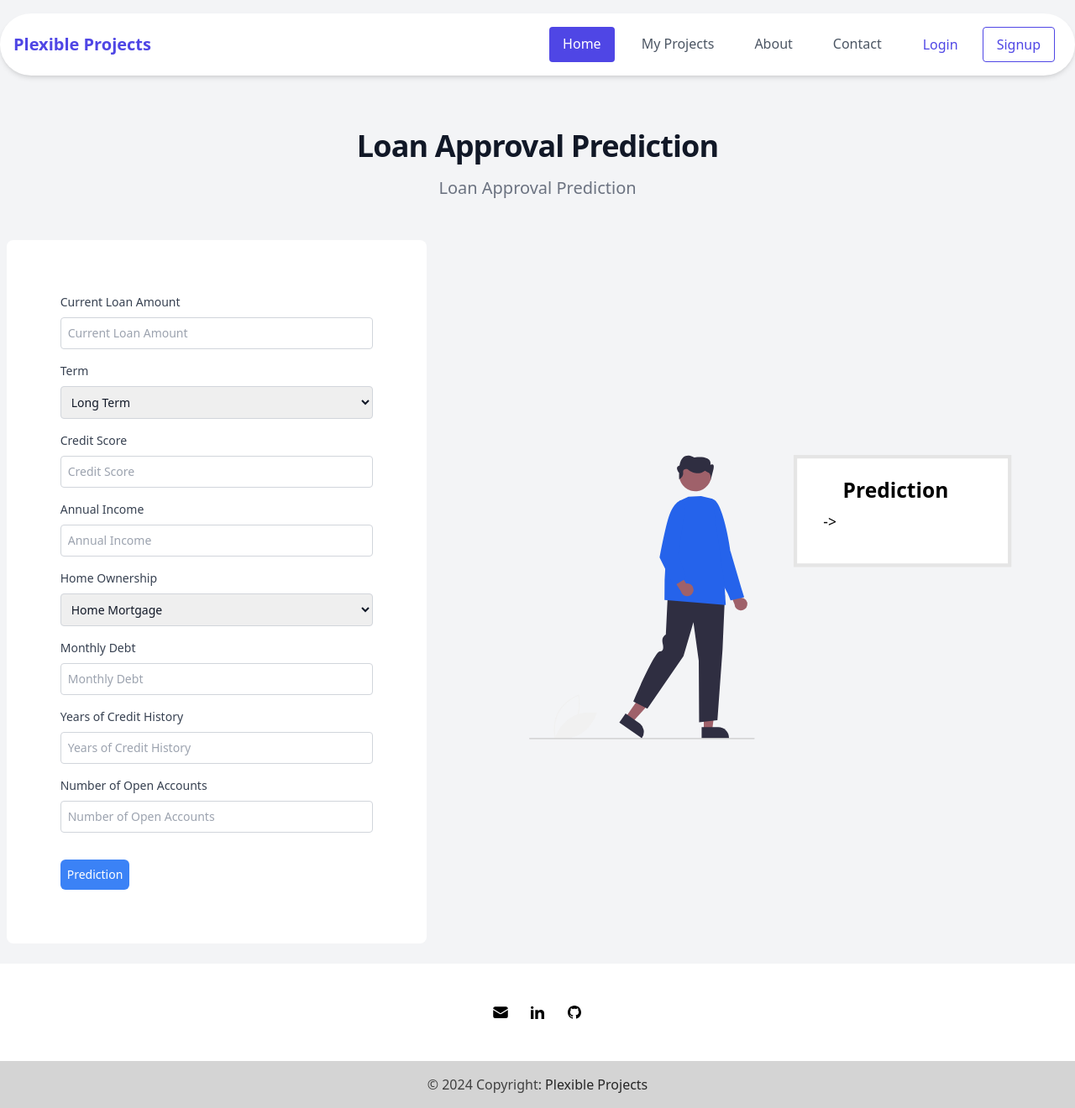
After one commit to plexible/FastAPI-Project, a FastAPI app: template templates/loan-approval-prediction.html in a window 1280 px wide. The commit adds this page. Shown: the whole page at 84% size. Run offline with FastAPI, Linux system fonts and the light colour scheme; the template is opened without the code that fills it, so the values that code supplies are empty; some libraries are stand-ins or nearby versions.

Commit message:
Update and Project Added - html and javascript file changed and modified -Loan Approval Project added. ML model and scaler uploaded.

```diff
--- a/app.py
+++ b/app.py
@@ -6,9 +6,11 @@ from fastapi_mail import FastMail, MessageSchema,ConnectionConfig
 from typing import Dict, Any, List
 from pathlib import Path
 from pydantic import EmailStr, BaseModel
-from EmbeddingExtractingPart import embedding_to_img, extracting_embedded_data
+from projects_documents.EmbeddingExtractingPart import embedding_to_img, extracting_embedded_data
 from cv2 import imwrite
 import os
+from joblib import load
+import pandas
 
 app = FastAPI()
 templates = Jinja2Templates(directory="templates")
@@ -17,17 +19,21 @@ app.mount("/static", StaticFiles(directory="static"), name="static")
 async def read_item(request: Request):
     return templates.TemplateResponse("main.html", {"request": request})
 @app.get("/about-me/", response_class=HTMLResponse)
-async def about_us(request: Request):
+async def about_me(request: Request):
     return templates.TemplateResponse("about-me.html", {"request": request})
-@app.get("/MyProjects/", response_class=HTMLResponse)
-async def about_us(request: Request):
-    return templates.TemplateResponse("MyProjects.html", {"request": request})
 @app.get("/contact-me/", response_class=HTMLResponse)
-async def about_us(request: Request):
+async def contact_me(request: Request):
     return templates.TemplateResponse("contact-me.html", {"request": request})
+@app.get("/my-projects/", response_class=HTMLResponse)
+async def my_prjects(request: Request):
+    return templates.TemplateResponse("my-projects.html", {"request": request})
 @app.get("/Secure-Data-Transfer-and-Information-Hiding/", response_class=HTMLResponse)
 async def embedding_page(request: Request):
     return templates.TemplateResponse("Secure-Data-Transfer-and-Information-Hiding.html", {"request": request})
+@app.get("/loan-approval-prediction/", response_class=HTMLResponse)
+async def loan_approval_prediction(request: Request):
+    return templates.TemplateResponse("loan-approval-prediction.html", {"request": request})
+
 
 @app.post("/Secure-Data-Transfer-and-Information-Hiding/embedding/")
 async def upload_image(
@@ -57,10 +63,8 @@ async def upload_image(
         print(uploaded_image_path)
         imwrite(embedded_img, new_img)
 
-        # Set success message
-        success_message = "Embedding completed"
         if embedded_image_path:
-            success_message = "Extracting completed"
+            success_message = "Embedding completed"
             return JSONResponse(content={"success_message": success_message, "embedded_image": embedded_image_path})
         else:
             raise HTTPException(status_code=400, detail="Failed to extract information from the image")
@@ -86,7 +90,6 @@ async def extracting(request: Request, file: UploadFile = File(...)):
         with open(image_path, "wb") as image_file:
             image_file.write(file.file.read())
         extracted_info = extracting_embedded_data(image_path)
-        success_message = "Extracting completed"
         if extracted_info:
             success_message = "Extracting completed"
             return JSONResponse(content={ "success_message": success_message, **extracted_info})
@@ -95,6 +98,46 @@ async def extracting(request: Request, file: UploadFile = File(...)):
 
     except Exception as e:
         raise HTTPException(status_code=500, detail=f"Error: {str(e)}")
+
+def preprocess_user_input(user_input, scaler):
+    scaled_input = scaler.transform([user_input])
+    return scaled_input
+
+@app.post("/loan-approval-prediction/")
+async def prediction(request: Request,
+    current_loan_amount: str = Form(...),
+    term: str = Form(...),
+    credit_score: str = Form(...),
+    annual_income: str = Form(...),
+    home_ownership: str = Form(...),
+    monthly_debt: str = Form(...),
+    years_of_credit_history: str = Form(...),
+    number_of_open_accounts: str = Form(...)):
+    try:
+        input_data = [
+            float(current_loan_amount),
+            int(term),
+            float(credit_score),
+            float(annual_income),
+            int(home_ownership),
+            float(monthly_debt),
+            float(years_of_credit_history),
+            float(number_of_open_accounts)
+        ]
+        loaded_model = load('projects_documents/random_forest_model.joblib')
+        scaler = load('projects_documents/scaler.joblib')
+        scaled_input = preprocess_user_input(input_data, scaler)
+        prediction = loaded_model.predict(scaled_input)
+        prediction_result = prediction[0]
+        if prediction_result != None:
+            prediction_result = "Not approved" if prediction_result == 0 else "Approved"
+            success_message = "Prediction completed"
+            return JSONResponse(content={ "success_message": success_message, "prediction": prediction_result})
+        else:
+            raise HTTPException(status_code=400, detail="Failed to predict")
+    except Exception as e:
+        raise HTTPException(status_code=500, detail=f"Error: {str(e)}")
+
 
 # E-posta ayarları
 conf = ConnectionConfig(
--- /dev/null
+++ b/static/scripts/my-projects-script.js
@@ -0,0 +1,120 @@
+
+function previewImage(name, fileId) {
+    var preview = document.getElementById(name);
+    var fileInput = document.getElementById(fileId);
+    var file = fileInput.files[0];
+    var reader = new FileReader();
+
+    reader.onloadend = function () {
+        preview.innerHTML = '<img src="' + reader.result + '" alt="Selected Image">';
+    }
+
+    if (file) {
+        reader.readAsDataURL(file);
+    } else {
+        preview.innerHTML = '';
+    }
+}
+
+
+$(document).ready(function() {
+    function showCustomPopup(icon, title, message) {
+        Swal.fire({
+            icon: icon,
+            title: title,
+            text: message
+        });
+    }
+
+    $('#loanForm').submit(function(e) {
+        e.preventDefault();
+
+        var formData = new FormData(this);
+
+        $.ajax({
+            type: 'POST',
+            url: '/loan-approval-prediction/',
+            data: formData,
+            contentType: false,
+            processData: false,
+            success: function(response) {
+                if (response.prediction) {
+                    $('#prediction-output').text(response.prediction);
+                    $('#result-message-prediction').text(response.success_message);
+                    showCustomPopup('success', response.success_message, response.success_message);
+                } else {
+                    console.error("Prediction Problem");
+                }
+            },
+            error: function(error) {
+                console.error(error);
+            }
+        });
+    });
+
+    $('#embedForm').submit(function(e) {
+        e.preventDefault();
+
+        var formData = new FormData(this);
+
+        $.ajax({
+            type: 'POST',
+            url: '/Secure-Data-Transfer-and-Information-Hiding/embedding/',
+            data: formData,
+            contentType: false,
+            processData: false,
+            success: function(response) {
+                if (response.embedded_image) {
+                    var imagePath = response.embedded_image;
+                    var imageUrl = '/static/' + encodeURIComponent(imagePath);
+
+                    $('#embeddedImage').attr('src', imageUrl);
+                    console.log(imagePath);
+
+                    $('#result-message-embedding').text(response.success_message);
+                    showCustomPopup('success', response.success_message, response.success_message);
+
+                    $('#imageContainer').show();
+                } else {
+                    console.error("Embedded image path not found in the response");
+                }
+            },
+            error: function(error) {
+                console.error(error);
+            }
+        });
+    });
+
+    $('#uploadForm').submit(function(e) {
+        e.preventDefault();
+
+        var formData = new FormData(this);
+
+        $.ajax({
+            type: 'POST',
+            url: '/Secure-Data-Transfer-and-Information-Hiding/extracting/',
+            data: formData,
+            contentType: false,
+            processData: false,
+            success: function(response) {
+                if ('name' in response && 'surname' in response && 'tcno' in response) {
+                    console.log(response.name)
+                    $('#name-output').text(response.name);
+                    $('#surname-output').text(response.surname);
+                    $('#tcno-output').text(response.tcno);
+
+                    $('#result-message-extracting').text(response.success_message);
+                    showCustomPopup('success', response.success_message, response.success_message);
+                } else {
+                    console.error('Invalid response format');
+                }
+            },
+            error: function(error) {
+                console.error(error);
+            }
+        });
+    });
+
+
+
+});
--- a/templates/header.html
+++ b/templates/header.html
@@ -2,7 +2,7 @@
 <html lang="en">
 <script src="https://cdn.tailwindcss.com"></script>
 <header>
-    <nav class="bg-white py-2 md:py-4">
+    <nav class="bg-white py-2 my-4 rounded-[45px] md:py-4 shadow-md max-w-[1700px] mx-auto">
         <div class="container px-4 mx-auto md:flex md:items-center">
 
           <div class="flex justify-between items-center">
@@ -15,11 +15,11 @@
           <div class="hidden md:flex flex-col md:flex-row md:ml-auto mt-3 md:mt-0 " id="navbar-collapse">
             <a href="/" class="p-2 lg:px-4 md:mx-2 text-white rounded bg-indigo-600">Home</a>
             <div class="relative group p-2 lg:px-4 md:mx-2 text-gray-600 rounded hover:bg-gray-200 hover:text-gray-700 transition-colors duration-300">
-              <a href="/MyProjects/">My Projects</a>
+              <a href="/my-projects/">My Projects</a>
               <div class="absolute hidden mt-2.5 space-y-2 bg-white rounded-md shadow-lg group-hover:block min-w-max left-0">
                   <a href="/Secure-Data-Transfer-and-Information-Hiding/" class="block px-4 py-2 text-gray-600 hover:bg-gray-200 hover:text-gray-700 transition-colors duration-300">Secure Data Transfer and Information Hiding Project</a>
+                  <a href="/loan-approval-prediction/" class="block px-4 py-2 text-gray-600 hover:bg-gray-200 hover:text-gray-700 transition-colors duration-300">Loan Approval Prediction</a>
                   <a href="#" class="block px-4 py-2 text-gray-600 hover:bg-gray-200 hover:text-gray-700 transition-colors duration-300">Bitcoin Price Prediction</a>
-                  <a href="#" class="block px-4 py-2 text-gray-600 hover:bg-gray-200 hover:text-gray-700 transition-colors duration-300">Loan Approval Prediction</a>
               </div>
             </div>
             <a href="/about-me" class="p-2 lg:px-4 md:mx-2 text-gray-600 rounded hover:bg-gray-200 hover:text-gray-700 transition-colors duration-300">About</a>
--- /dev/null
+++ b/templates/loan-approval-prediction.html
@@ -0,0 +1,101 @@
+<!DOCTYPE html>
+<html class="h-full">
+
+<head>
+    <!-- Include Tailwind CSS -->
+    <link href="https://cdn.jsdelivr.net/npm/tailwindcss@2.2.19/dist/tailwind.min.css" rel="stylesheet">
+    <link rel="stylesheet" href="https://cdn.jsdelivr.net/npm/sweetalert2@11">
+    <script src="https://cdn.jsdelivr.net/npm/sweetalert2@11"></script>
+    <meta charset="UTF-8">
+    <meta name="viewport" content="width=device-width, initial-scale=1.0">
+    <title>Your Page Title</title>
+    <script src="https://code.jquery.com/jquery-3.6.4.min.js"></script>
+    <script src="/static/scripts/my-projects-script.js"></script>
+</head>
+        <!-- Header Section -->
+<body>
+    {% include "header.html" %}
+    <div class="mx-auto my-12 max-w-screen-sm text-center">
+        <h2 class="mb-4 text-3xl lg:text-4xl tracking-tight font-extrabold text-gray-900 dark:text-white">Loan Approval Prediction</h2>
+        <p class="font-light text-gray-500 sm:text-xl dark:text-gray-400">Loan Approval Prediction</p>
+    </div>
+    <div class="w-full flex items-center justify-center">
+        <div class="lg:flex items-center space-x-16">
+            <div class="bg-white w-5/6 md:w-3/4 lg:w-2/3 xl:w-[500px] 2xl:w-[550px] px-16 py-8 rounded-lg">
+                <form class="my-8 text-sm" id="loanForm" target="loanTarget" action="/loan-approval-prediction/" method="post" enctype="multipart/form-data">
+                    <div class="flex flex-col my-4">
+                        <label for="current_loan_amount" class="text-gray-700">Current Loan Amount</label>
+                        <input type="text" name="current_loan_amount" id="current_loan_amount" class="mt-2 p-2 border border-gray-300 focus:outline-none focus:ring-0
+                        focus:border-gray-300 rounded text-sm text-gray-900" placeholder="Current Loan Amount">
+                    </div>
+                    <div class="flex flex-col my-4">
+                        <label for="term" class="text-gray-700">Term</label>
+                        <select id="term" name="term" class="mt-2 p-2 border border-gray-300 focus:outline-none focus:ring-0 focus:border-gray-300 rounded text-sm text-gray-900">
+                            <option value="0">Long Term</option>
+                            <option value="1">Short Term</option>
+                          </select>
+                    </div>
+                    <div class="flex flex-col my-4">
+                        <label for="credit_score" class="text-gray-700">Credit Score</label>
+                        <input type="text" name="credit_score" id="credit_score" class="mt-2 p-2 border border-gray-300 focus:outline-none focus:ring-0 focus:border-gray-300
+                         rounded text-sm text-gray-900" placeholder="Credit Score">
+                    </div>
+                    <div class="flex flex-col my-4">
+                        <label for="annual_income" class="text-gray-700">Annual Income</label>
+                        <input type="text" name="annual_income" id="annual_income" class="mt-2 p-2 border border-gray-300 focus:outline-none focus:ring-0
+                        focus:border-gray-300 rounded text-sm text-gray-900" placeholder="Annual Income">
+                    </div>
+                    <div class="flex flex-col my-4">
+                        <label for="home_ownership" class="text-gray-700">Home Ownership</label>
+                        <select id="home_ownership" name="home_ownership" class="mt-2 p-2 border border-gray-300 focus:outline-none focus:ring-0 focus:border-gray-300 rounded text-sm text-gray-900">
+                            <option value="1">Home Mortgage</option>
+                            <option value="3">Rent</option>
+                            <option value="2">Own Home</option>
+                            <option value="0">Have Mortgage</option>
+                          </select>
+                    </div>
+                    <div class="flex flex-col my-4">
+                        <label for="monthly_debt" class="text-gray-700">Monthly Debt</label>
+                        <input type="text" name="monthly_debt" id="monthly_debt" class="mt-2 p-2 border border-gray-300 focus:outline-none focus:ring-0 focus:border-gray-300
+                        rounded text-sm text-gray-900" placeholder="Monthly Debt">
+                    </div>
+                    <div class="flex flex-col my-4">
+                        <label for="years_of_credit_history" class="text-gray-700">Years of Credit History</label>
+                        <input type="text" name="years_of_credit_history" id="years_of_credit_history" class="mt-2 p-2 border border-gray-300 focus:outline-none
+                        focus:ring-0 focus:border-gray-300 rounded text-sm text-gray-900" placeholder="Years of Credit History">
+                    </div>
+                    <div class="flex flex-col my-4">
+                        <label for="number_of_open_accounts" class="text-gray-700">Number of Open Accounts</label>
+                        <input type="text" name="number_of_open_accounts" id="number_of_open_accounts" class="mt-2 p-2 border border-gray-300 focus:outline-none
+                        focus:ring-0 focus:border-gray-300 rounded text-sm text-gray-900" placeholder="Number of Open Accounts">
+                    </div>
+                    <div id="result-message-label" class="mt-4 text-green-600"><span id="result-message-prediction"></span></div>
+                    <input type="submit" value="Prediction" class="mt-4 bg-blue-500 text-white p-2 rounded-md cursor-pointer">
+                </form>
+            </div>
+            <div class="flex items-center justify-center">
+                <svg class="text-blue-600 w-5/6" xmlns="http://www.w3.org/2000/svg" data-name="Layer 1" width="700.544228" height="500.249375" viewBox="0 0 832.20604 500.35625" xmlns:xlink="http://www.w3.org/1999/xlink">
+                    <path d="M227.31663,699.06c-.05567-.24512-5.44-24.79785,5.55615-45.19043,10.99609-20.39166,34.46826-29.38477,34.7041-29.47363l1.07275-.40235.25342,1.11817c.05566.24511,5.43994,24.79785-5.55615,45.19043-10.99561,20.39166-34.46826,29.38476-34.7041,29.47363l-1.07325.40234Zm39.86181-72.33783c-4.70166,2.02246-23.25781,10.874-32.54492,28.09668-9.28809,17.22461-6.48584,37.59375-5.59229,42.63086,4.69971-2.01758,23.24854-10.85547,32.54493-28.09668C270.87375,652.1293,268.07248,631.76211,267.17844,626.72213Z" transform="translate(-183.89698 -199.82188)" fill="#f1f1f1"></path>
+                    <path d="M254.94373,663.14907c-19.76056,11.88861-27.371,35.50269-27.371,35.50269s24.42779,4.3388,44.18835-7.54981,27.371-35.50268,27.371-35.50268S274.70429,651.26046,254.94373,663.14907Z" transform="translate(-183.89698 -199.82188)" fill="#f1f1f1"></path><path d="M554.19262,472.56441a10.83726,10.83726,0,0,0-10.47951-12.89681l-9.15082-23.01244-15.3409,2.15012,13.37918,32.31652a10.896,10.896,0,0,0,21.59205,1.44261Z" transform="translate(-183.89698 -199.82188)" fill="#9f616a"></path>
+                    <path d="M525.92964,464.47855l-4.75346-11.3351-29.62149-56.38484,1.61062-104.33228.30923-.041c18.954-2.50423,31.77818,84.82857,32.315,88.54784l18.71553,64.00809,4.45518,14.10849Z" transform="translate(-183.89698 -199.82188)" fill="currentColor"></path><polygon points="296.518 484.658 310.92 484.657 317.771 429.106 296.515 429.107 296.518 484.658" fill="#9f616a"></polygon>
+                    <path d="M476.741,679.77772l28.363-.00114h.00115a18.07611,18.07611,0,0,1,18.07514,18.07485v.58737l-46.43846.00172Z" transform="translate(-183.89698 -199.82188)" fill="#2f2e41"></path><polygon points="164.095 462.715 175.912 470.949 213.294 429.291 195.854 417.138 164.095 462.715" fill="#9f616a"></polygon><path d="M347.66667,656.57887l23.27053,16.21554.00094.00065a18.07611,18.07611,0,0,1,4.49515,25.16356l-.33583.4819L336.997,671.89089Z" transform="translate(-183.89698 -199.82188)" fill="#2f2e41"></path>
+                    <path d="M472.49955,671.42229l-.62235-104.21007L462.81533,501.686,445.9204,559.31028l-.03285.04733-61.225,88.88515-23.82325-12.07048.13051-.31012c1.45591-3.46284,35.76216-84.7936,44.98333-84.7936a4.97985,4.97985,0,0,0,4.24236-1.86422c2.70645-3.614.50244-11.28284.47983-11.35983-2.63969-10.94588,3.99742-14.67362,5.3193-15.296l3.55555-73.397.36857.02543,96.38955,6.76108-4.04386,91.76589-8.69878,120.23153-.29881.03391Z" transform="translate(-183.89698 -199.82188)" fill="#2f2e41"></path>
+                    <path d="M517.781,472.20177l-.41678-.03391L413.69966,463.8117l.25589-34.29989,5.07382-89.55836.02878-.06216,20.66277-44.85865,14.6473-6.63252,21.37023-1.12461.0521.01307,19.50283,4.83187,20.288,145.63873Z" transform="translate(-183.89698 -199.82188)" fill="currentColor"></path><circle cx="465.99537" cy="251.83011" r="27.29373" transform="translate(-247.58414 54.55847) rotate(-28.66324)" fill="#9f616a"></circle><path d="M438.54633,258.68144v-10.6343s-8.576-10.10035.85759-12.64464c0,0,2.57278-25.44285,24.87023-13.56952,0,0,30.87339-5.08857,27.443,12.72143,0,0,7.71835-4.64962,5.14556,7.22372L491.88689,260.904s2.40306-12.634-5.31529-14.33024l-4.288-2.54429s-12.00632,11.87334-30.0158-2.54428c0,0-7.71834-1.84217-6.86075,5.79069S438.54633,258.68144,438.54633,258.68144Z" transform="translate(-183.89698 -199.82188)" fill="#2f2e41"></path>
+                    <path d="M463.15358,446.58748a10.83729,10.83729,0,0,0-12.62376-10.80688l-13.13193-20.99672-14.706,4.86818,18.96129,29.391a10.896,10.896,0,0,0,21.50042-2.45556Z" transform="translate(-183.89698 -199.82188)" fill="#9f616a"></path><path d="M429.23633,439.96884l-23.75756-48.2346.021-.11726c.09572-.53405,9.659-53.63372,16.97316-73.15156,7.36048-19.64146,17.43552-23.585,17.86078-23.74325l.21263-.07912,9.03379,8.66522-12.51394,83.527,13.489,40.28392Z" transform="translate(-183.89698 -199.82188)" fill="currentColor"></path>
+                    <!-- Section -->
+                    <path d="M635.92184,404.66451H999.59653V220.55582H635.92184Z" transform="translate(-183.89698 -199.82188)" fill="#fff"></path>
+                    <path d="M1002.59656,407.66458H632.92176V217.5557h369.6748Zm-363.6748-6h357.6748V223.5557H638.92176Z" transform="translate(-183.89698 -199.82188)" fill="#e5e5e5"></path>
+                    <!-- Metni buraya al -->
+                    <text x="64%" y="18%" font-size="35" fill="black" class="font-bold">Prediction</text>
+                    <text x="60%" y="28%" font-size="25"  fill="black">-></text>
+                    <text x="64%" y="28%" font-size="25" id="prediction-output" fill="black"></text>
+                    <path d="M565.897,700.13773h-381a1,1,0,1,1,0-2h381a1,1,0,0,1,0,2Z" transform="translate(-183.89698 -199.82188)" fill="#cbcbcb"></path>
+                </svg>
+            </div>
+        </div>
+    </div>
+    <br>
+    {% include "footer.html" %}
+</body>
+
+</html>
```
Also changed, not shown: static/scripts/script.js (deleted, +0 -100 lines), templates/Secure-Data-Transfer-and-Information-Hiding.html (+3 -4 lines), templates/main.html (+25 -23 lines), templates/my-projects.html (renamed from templates/MyProjects.html, +5 -3 lines), 1 other file.
